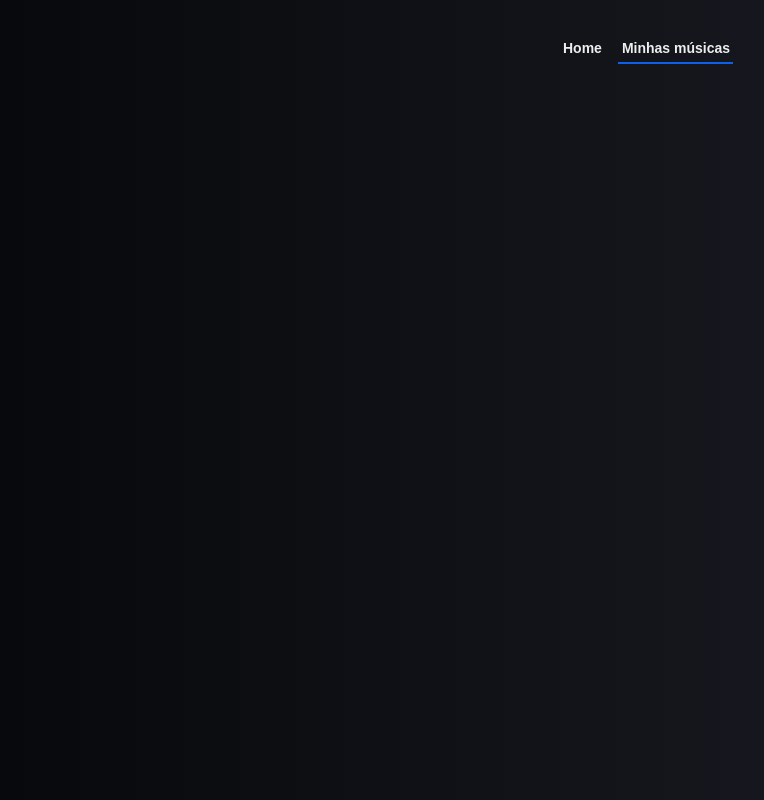
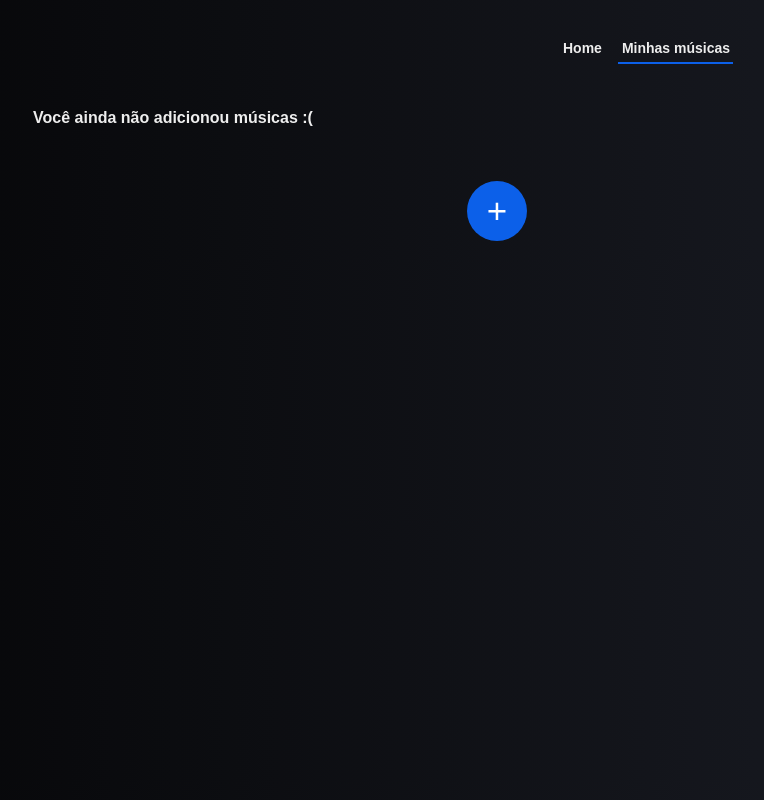
Before and after one commit to andreypvitor4/music-web-app, a Next.js app: page /my-songs in a window 1280 px wide. Shown: the whole page, without its empty margins (467-1231 px from the left). Built offline with nearby package versions, Linux system fonts and the light colour scheme.

Commit message:
ajuste dos links home e minhas musicas

```diff
--- a/src/components/Header/index.js
+++ b/src/components/Header/index.js
@@ -9,14 +9,18 @@ export default function Header() {
   const [borderWidth, setBorderWidth] = useState(46);
 
   useEffect(() => {
-    if(router.pathname) {
+    if(router.pathname === '/my-songs') {
       setBorderRight(80)
       setBorderWidth(115)
     }
-  }, []);
+    if(router.pathname === '/') {
+      setBorderRight(207);
+      setBorderWidth(46)
+    }
+  }, [router.pathname]);
 
   function handleHome() {
-    setBorderRight(207);
+    setBorderRight(207)
     setBorderWidth(46)
   }
 
--- a/src/pages/my-songs.js
+++ b/src/pages/my-songs.js
@@ -1,9 +1,11 @@
+import Link from 'next/link'
 import { useEffect } from "react";
 import { useSelector, useDispatch } from 'react-redux';
 import { TracksList } from "../pagesStyles/home"
 import TrackDisplay from '../components/TrackDisplay'
 import { updateTracksAudios } from "../store/tracksAudios/tracksAudios.actions";
 import { getSavedTracks } from "../store/mySongs/mySongs.actions";
+import { AddButtonDiv } from "../pagesStyles/mySongs";
 
 export default function MySongs() {
   const dispatch = useDispatch()
@@ -20,9 +22,18 @@ export default function MySongs() {
   return (
     <div>
       <TracksList>
-        {mySongs && mySongs.length > 0 && mySongs.map( (track, key) => (
+        {mySongs.length > 0 ? mySongs.map( (track, key) => (
           <TrackDisplay data={track} key={key} index={key}/>
-        ))}
+        )) : (
+          <>
+            <h2 style={{color: '#eee', fontSize: '16px'}}>Você ainda não adicionou músicas :(</h2>
+            <AddButtonDiv>
+              <Link href="/">+</Link>
+            </AddButtonDiv>
+          </>
+        )}
+
+
       </TracksList>
     </div>
   )
--- /dev/null
+++ b/src/pagesStyles/mySongs.js
@@ -0,0 +1,34 @@
+import styled from "styled-components";
+import { primaryColor } from "../variables/colors";
+
+export const AddButtonDiv = styled.div`
+  width: 100%;
+  display: flex;
+  justify-content: flex-end;
+  padding-top: 20px;
+  padding-right: 30px;
+  @media(min-width: 700px) {
+    margin-right: 20%;
+  }
+  a {
+    display: flex;
+    justify-content: center;
+    align-items: center;
+    width: 60px;
+    height: 60px;
+    margin: 20px;
+    margin-right: 0px;
+    border-radius: 50%;
+    border: none;
+    background-color: ${primaryColor};
+    color: white;
+    font-size: 35px;
+    user-select: none;
+    text-decoration: none;
+    cursor: pointer;
+    transition: all ease 0.1s;
+    :hover {
+      transform: scale(1.1)
+    }
+  }
+`
--- a/src/store/fetchOptions/fetchOptions.reducer.js
+++ b/src/store/fetchOptions/fetchOptions.reducer.js
@@ -1,7 +1,7 @@
 const initialState = {
   url: 'playlist/3155776842/tracks',
   offset: 0,
-  max: 20,
+  max: 5,
   newPlaylist: true,
   query: '',
   option: '',
```
Also changed, not shown: src/pages/mySongs.js (deleted, +0 -24 lines).
